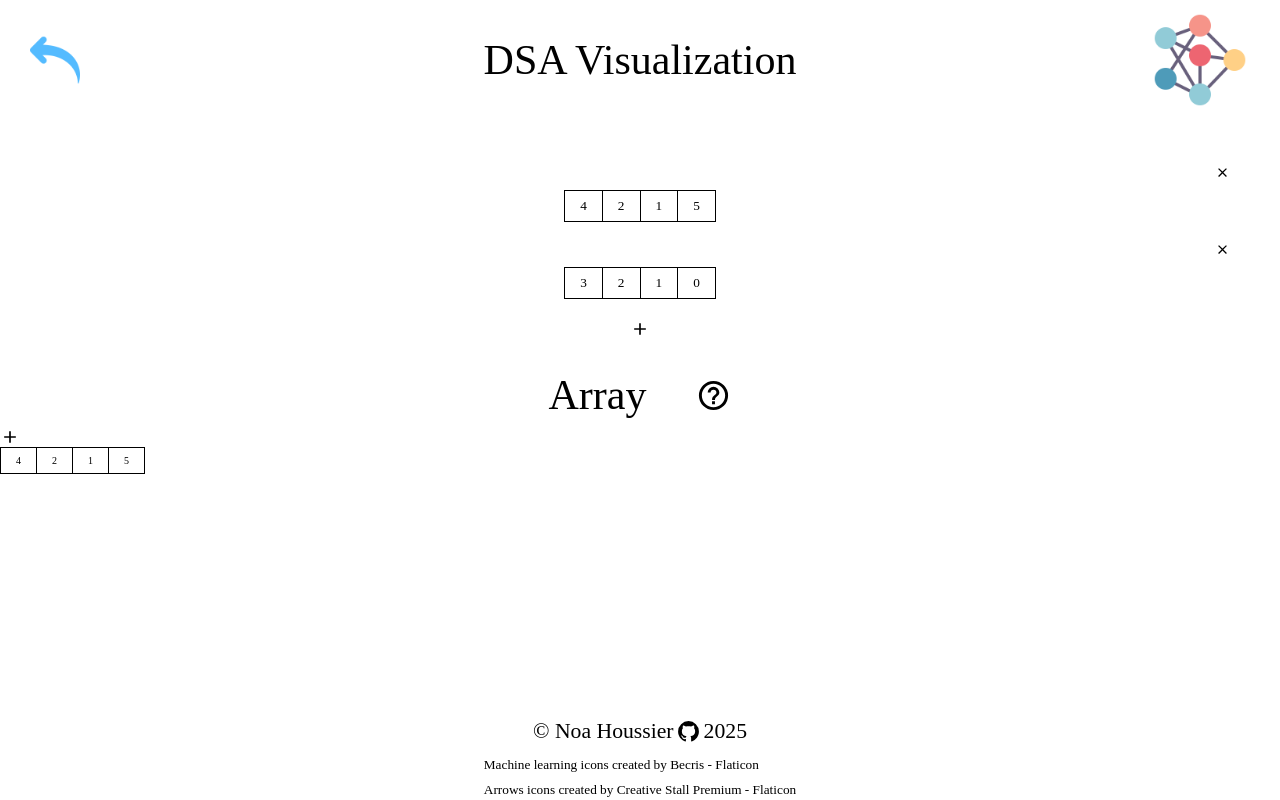
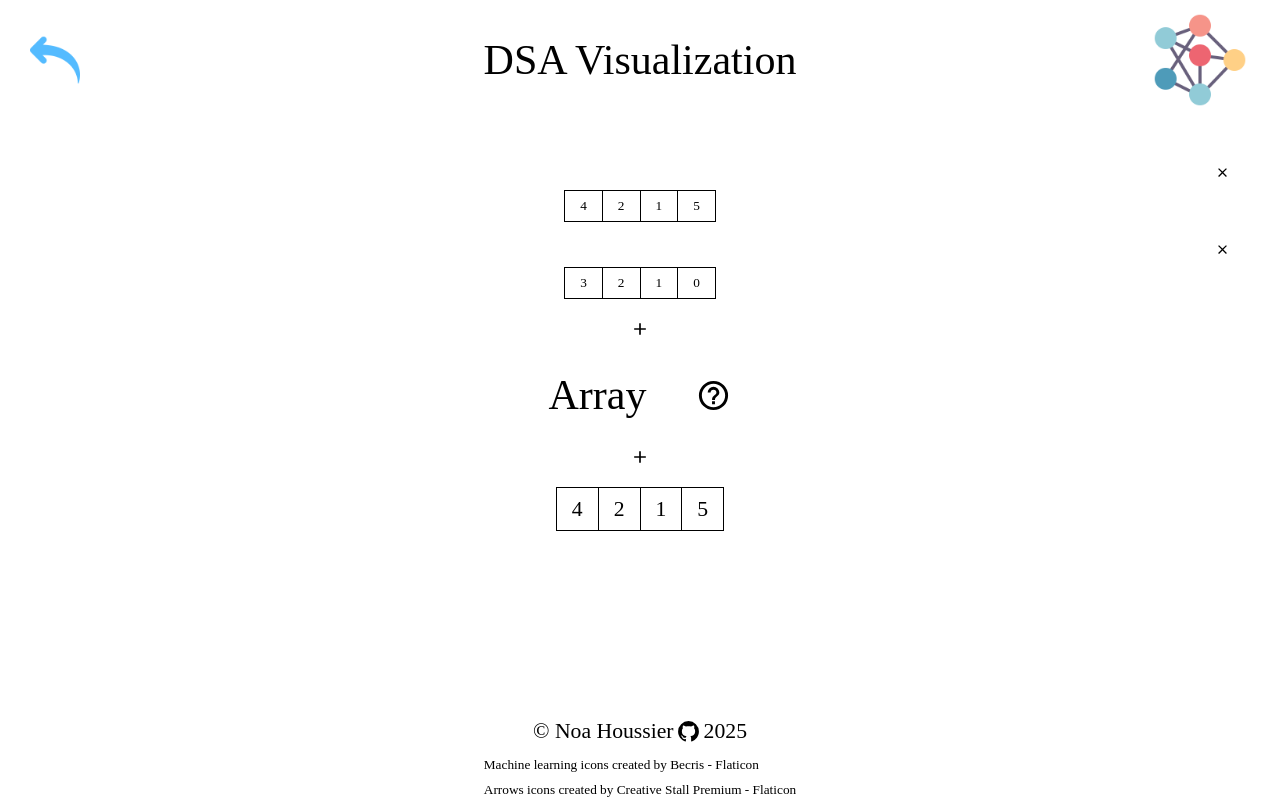
Before and after one commit to NestorNebula/dsa-visualization, a React (Vite) app: page /data-structures/array in a window 1280 px wide. Built offline with nearby package versions, Linux system fonts and the light colour scheme.

Commit message:
feat: add styles to ArrayMain page

```diff
--- a/src/pages/data-structures/array/array-main/ArrayMain.styles.ts
+++ b/src/pages/data-structures/array/array-main/ArrayMain.styles.ts
@@ -1,5 +1,11 @@
 import styled from 'styled-components';
 
-const ArrayMain = styled.section``;
+const ArrayMain = styled.section`
+  display: flex;
+  flex-direction: column;
+  gap: 2rem;
+  align-items: center;
+  font-size: var(--fs-m);
+`;
 
 export { ArrayMain };
```
